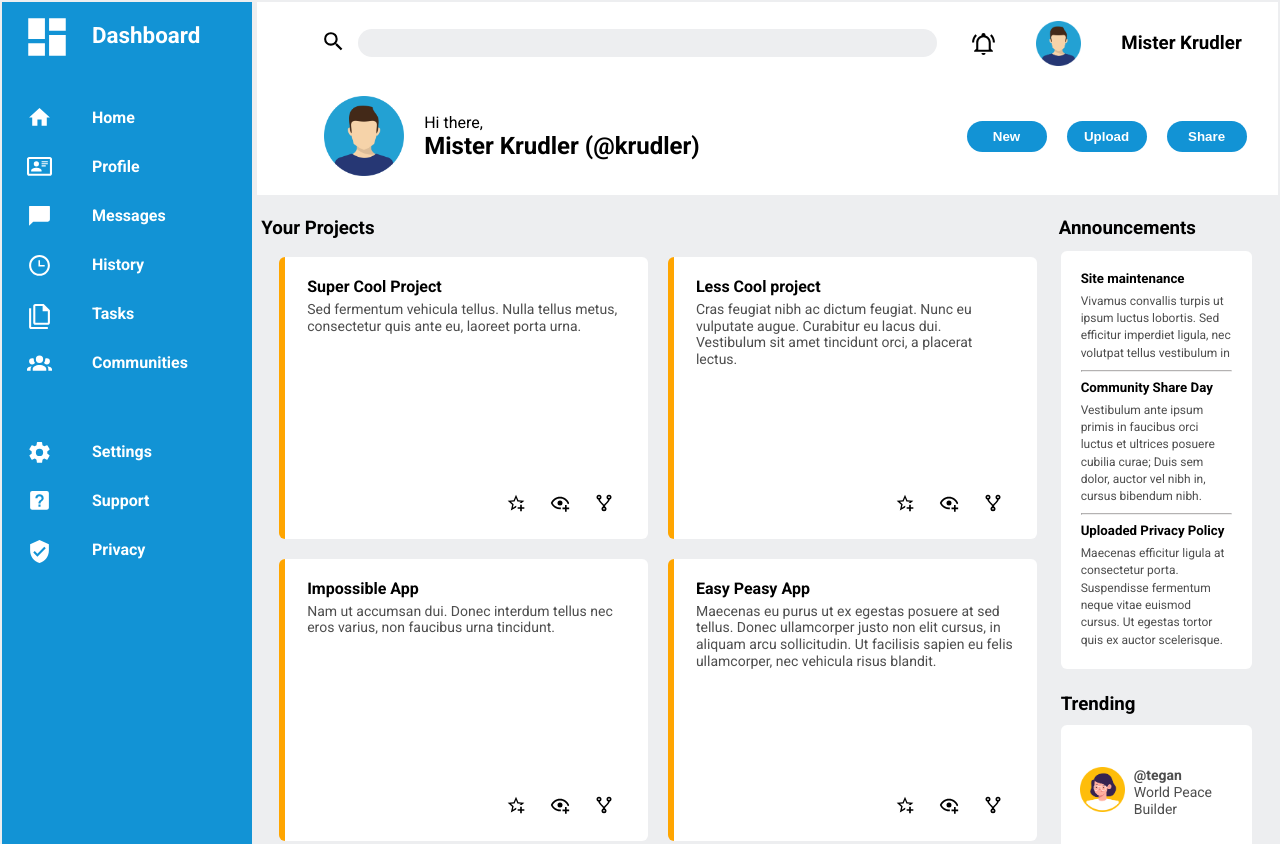
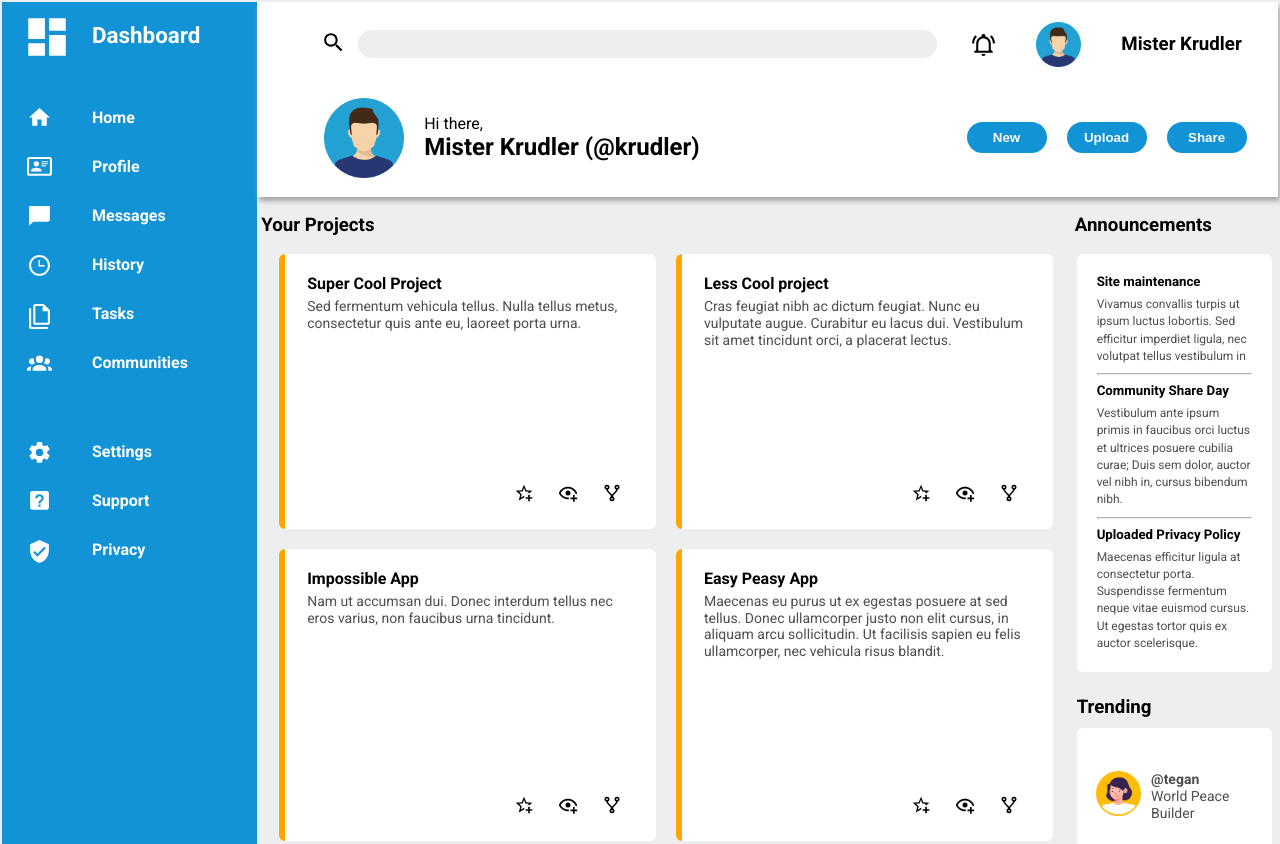
Before and after one commit to MisterKrud/admin-dashboard, a plain HTML site: page index.html in a window 1280 px wide. Shown: the top 844 px of the page. Drawn offline with Linux system fonts and the light colour scheme.

Commit message:
Styling and layout tweaks

```diff
--- a/styles.css
+++ b/styles.css
@@ -88,7 +88,7 @@ hr {
     grid-template-columns: 1fr 4fr;
     grid-template-rows: 1fr 5fr;
     /* height: 100vh; */
-    gap: 5px;
+
     /* position:relative; */
 
 
@@ -98,6 +98,7 @@ hr {
     background-color:#1293d5;
     color: white;
     padding: 0  15px;
+    margin: 0;
 
 
     grid-area: 1 / 1 / 7 / 2;
@@ -136,6 +137,9 @@ padding: 20px 20px 50px 10px;
     grid-area: 1 / 2 / 2 / 7;
     display: grid;
     grid-template-rows: 2fr 3fr;
+    box-shadow: 2px 4px 5px rgb(165, 165, 165);
+    margin: 0;
+
 }
 
 #header-top{
@@ -300,6 +304,10 @@ font-weight: bold;
 
 }
 
+#announcements{
+    padding-top: 8px;
+}
+
 #announcements-card:only-of-type(h5){
     font-weight: bold;
 }
```
